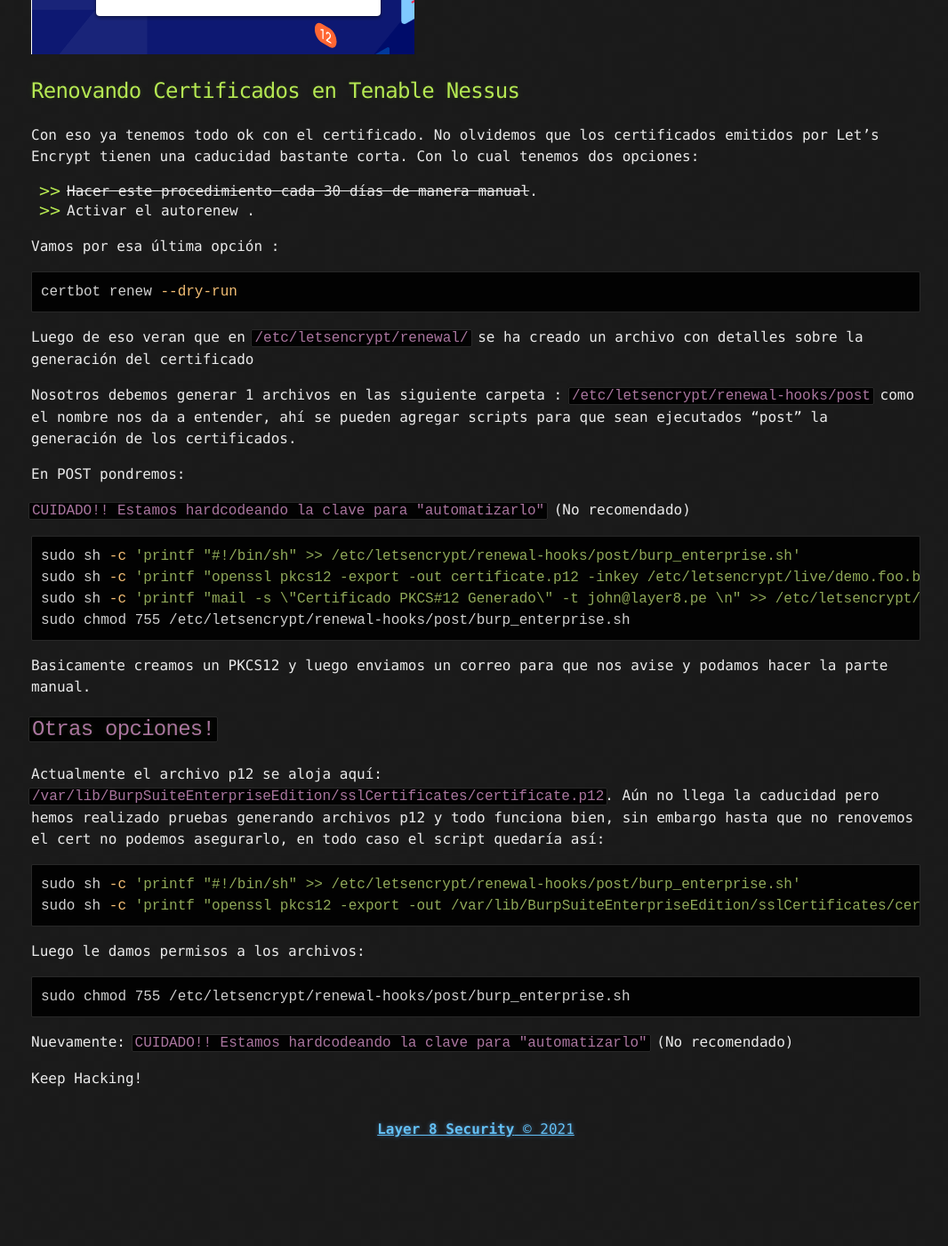
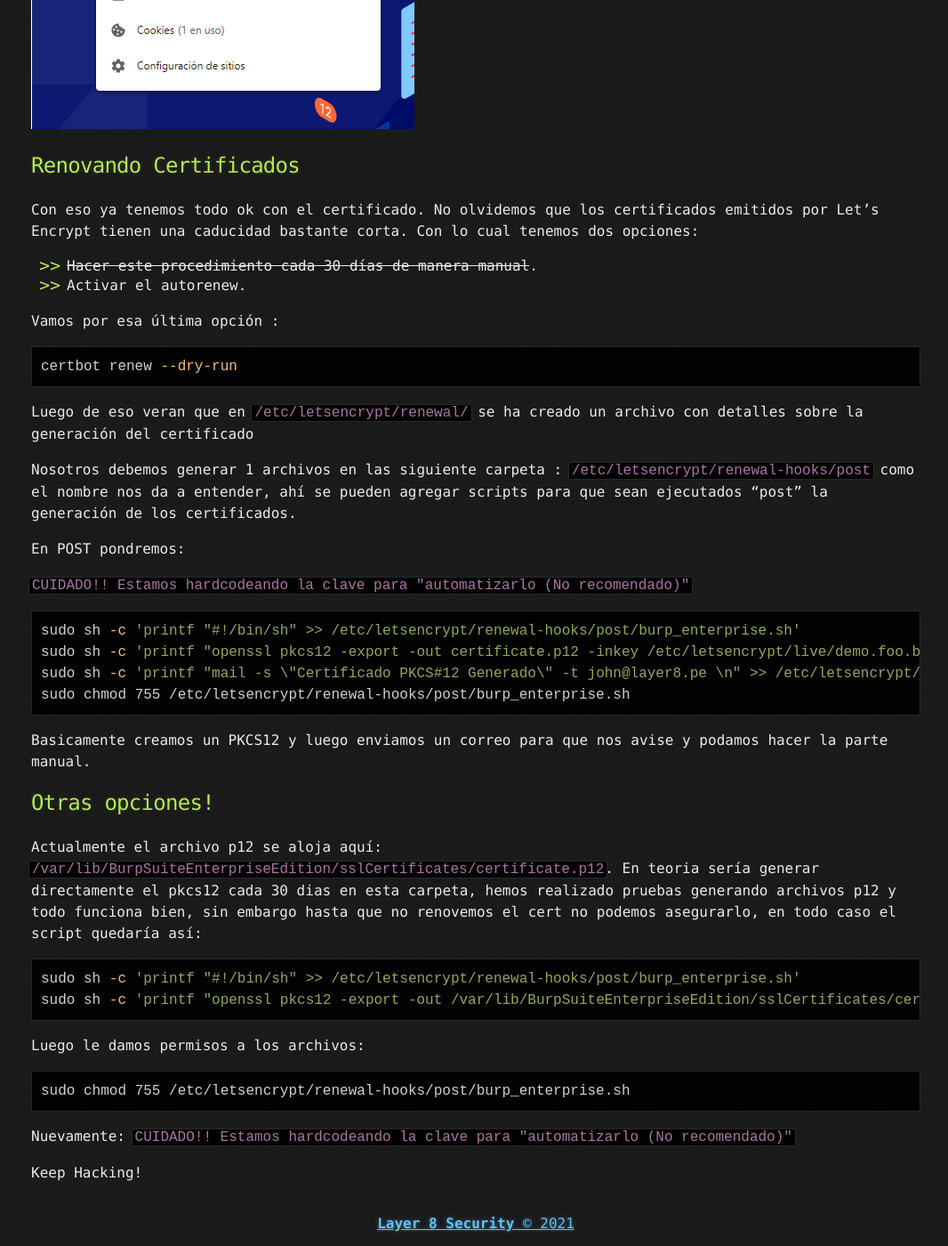
Before and after one commit to Layer8Sec/blog, a Jekyll site: the page built from _posts/2021-04-23-Lets-Encrypt-in-Burp-Enterprise-.md, in a window 1280 px wide and 1400 px high, scrolled down 3827 px. Shown: the whole window at 89% size, without its empty margins (105-1171 px from the left). Built offline with Jekyll 4.4.1, drawn with Linux system fonts in a browser that asks for light colours; before the commit the page ends 5121 px from its top, so only the background shows below that; some of the changed text lies outside the part shown.

Commit message:
Actualizacion

````diff
--- a/_posts/2021-04-23-Lets-Encrypt-in-Burp-Enterprise-.md
+++ b/_posts/2021-04-23-Lets-Encrypt-in-Burp-Enterprise-.md
@@ -48,7 +48,8 @@
 Luego de ejecutarlo nos pedirá que ingresemos una contraseña, acto seguido nos pide volver a ingresarla para verificar que todo funciona correctamente.
 
 ## [](#header-2)Configurando Burp Suite Enterprise
-Luego de esto seguimos el proceso usual para subir nuestro PKCS#12:
+Luego de esto seguimos el proceso usual para subir nuestro PKCS#12: `**RECORDAR QUE ESTO REINICIARA EL SERVICIO WEB**`
+
 
 ![](assets\posts\burp_img00.png)
 
@@ -56,13 +57,15 @@
 
 ![](assets\posts\burp_img1.png)
 
+## [](#header-3)`Listo!`
+
 ![](assets\posts\burp_img5.png)
 
 
-## [](#header-2)Renovando Certificados en Tenable Nessus
+## [](#header-2)Renovando Certificados
 Con eso ya tenemos todo ok con el certificado. No olvidemos que los certificados emitidos por Let's Encrypt tienen una caducidad bastante corta. Con lo cual tenemos dos opciones:
 *   ~~Hacer este procedimiento cada 30 días de manera manual~~.
-*   Activar el autorenew .
+*   Activar el autorenew.
 
 Vamos por esa última opción :
 ```bash
@@ -74,7 +77,7 @@
 
 En POST pondremos:
 
-`CUIDADO!! Estamos hardcodeando la clave para "automatizarlo"` (No recomendado)
+`CUIDADO!! Estamos hardcodeando la clave para "automatizarlo (No recomendado)"`
 ```bash
 sudo sh -c 'printf "#!/bin/sh" >> /etc/letsencrypt/renewal-hooks/post/burp_enterprise.sh'
 sudo sh -c 'printf "openssl pkcs12 -export -out certificate.p12 -inkey /etc/letsencrypt/live/demo.foo.bar/privkey.pem -in /etc/letsencrypt/live/demo.foo.bar/cert.pem -certfile /etc/letsencrypt/live/demo.foo.bar/chain.pem -password pass:TuClaveSuperSegura\n" >> /etc/letsencrypt/renewal-hooks/post/burp_enterprise.sh'
@@ -83,10 +86,10 @@
 ```
 Basicamente creamos un PKCS12 y luego enviamos un correo para que nos avise y podamos hacer la parte manual.
 
-## [](#header-2)`Otras opciones!`
+## [](#header-2) Otras opciones!
 
-Actualmente el archivo p12 se aloja aquí: `/var/lib/BurpSuiteEnterpriseEdition/sslCertificates/certificate.p12`. Aún no llega la caducidad
-pero hemos realizado pruebas generando archivos p12 y todo funciona bien, sin embargo hasta que no renovemos el cert no podemos asegurarlo, en todo caso el script quedaría así:
+Actualmente el archivo p12 se aloja aquí: `/var/lib/BurpSuiteEnterpriseEdition/sslCertificates/certificate.p12`.
+En teoria sería generar directamente el pkcs12 cada 30 dias en esta carpeta, hemos realizado pruebas generando archivos p12 y todo funciona bien, sin embargo hasta que no renovemos el cert no podemos asegurarlo, en todo caso el script quedaría así:
 
 ```bash
 sudo sh -c 'printf "#!/bin/sh" >> /etc/letsencrypt/renewal-hooks/post/burp_enterprise.sh'
@@ -97,7 +100,7 @@
 sudo chmod 755 /etc/letsencrypt/renewal-hooks/post/burp_enterprise.sh
 ```
 
-Nuevamente: `CUIDADO!! Estamos hardcodeando la clave para "automatizarlo"` (No recomendado)
+Nuevamente: `CUIDADO!! Estamos hardcodeando la clave para "automatizarlo (No recomendado)"`
 
 
 Keep Hacking!
````
